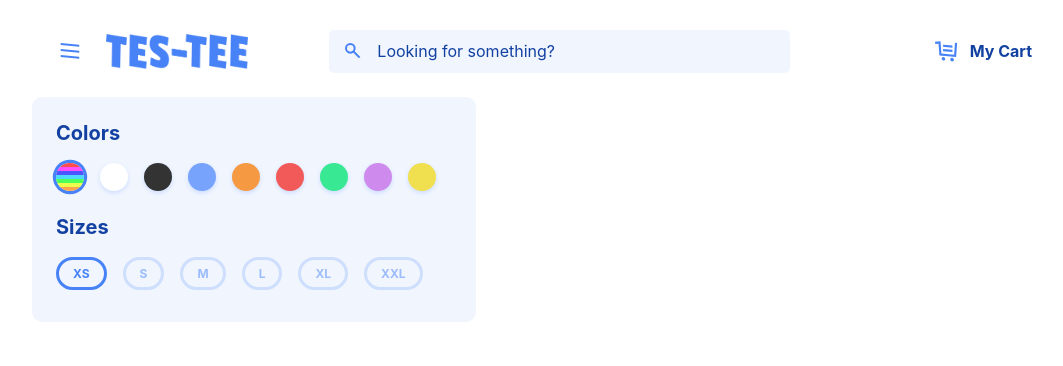
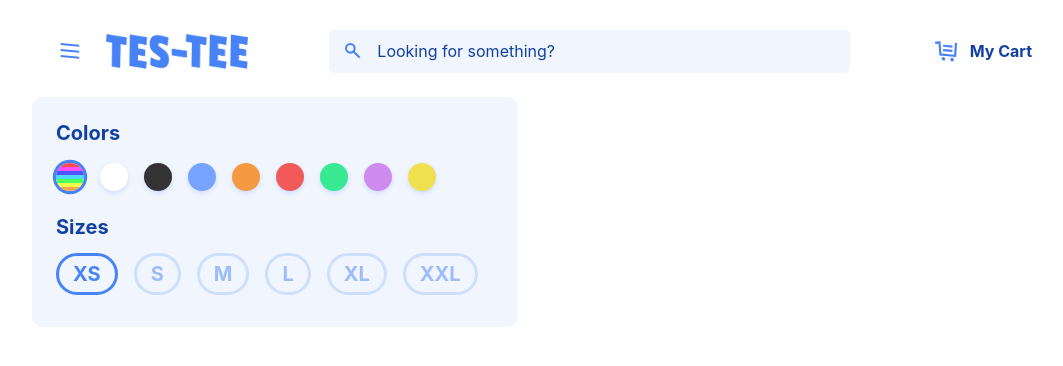
Before and after one commit to phenrique7/tes-tee-app, a Next.js app: page / in a window 1280 px wide. Shown: the top 366 px of the page, without its empty margins (96-1159 px from the left). Built offline with nearby package versions, Linux system fonts and the light colour scheme.

Commit message:
refactor(style): improvements on Button, Search and Filter components

```diff
--- a/components/button/Button.style.js
+++ b/components/button/Button.style.js
@@ -25,6 +25,7 @@ export const Button = styled.button`
   font-weight: bold;
   font-size: 1rem;
   line-height: 1.187rem;
+  width: ${props => (props.fullWidth ? '100%' : 'auto')};
   color: ${props => colorStyle(props.color, props.theme)};
   background-color: ${props =>
     backgroundColorStyle(props.bg, props.theme)};
--- a/components/filter/Filter.style.js
+++ b/components/filter/Filter.style.js
@@ -51,7 +51,6 @@ export const Color = styled.span`
 `;
 
 export const FilterSizes = styled.div`
-  margin-top: 0.25rem;
   display: flex;
   flex-wrap: wrap;
 `;
@@ -71,8 +70,8 @@ export const Size = styled.div`
         : props.theme.palette.primaryLighter};
 
   span {
-    font-size: 0.75rem;
-    line-height: 0.937rem;
+    font-size: 1.25rem;
+    line-height: 1.5rem;
     font-weight: bold;
     color: ${props =>
       props.active
--- a/components/search/Search.style.js
+++ b/components/search/Search.style.js
@@ -49,6 +49,5 @@ export const SearchInput = styled.input`
 
   @media (min-width: ${props => props.theme.screens.lg}) {
     padding: 0.75rem 0.75rem 0.75rem 3rem;
-    width: calc(100% - 3.75rem);
   }
 `;
```
Also changed, not shown: 1 other file (tests, documents, lock files or other folders).
